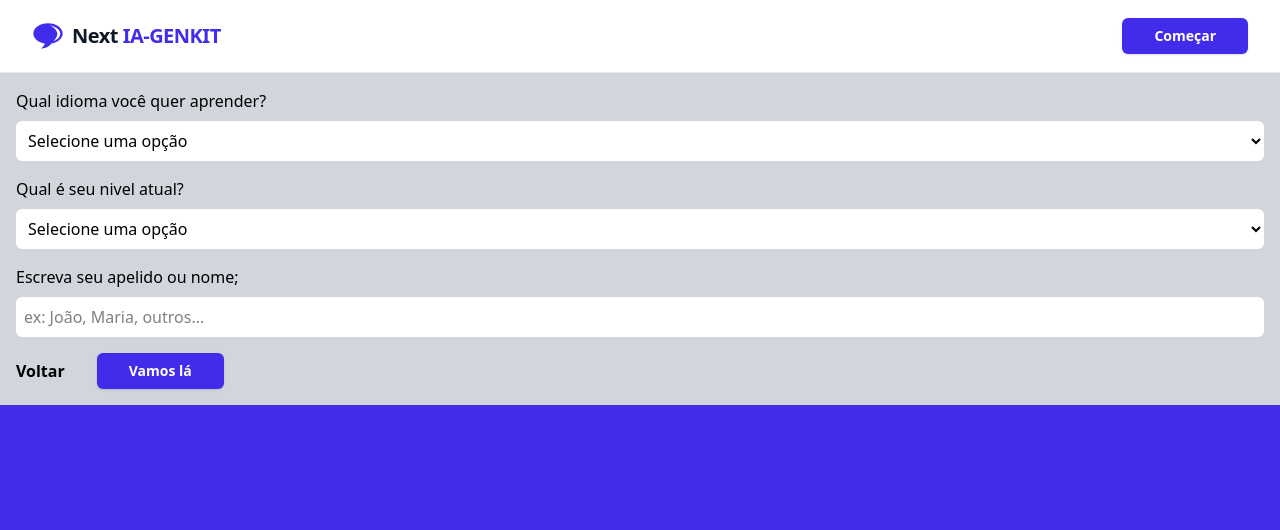
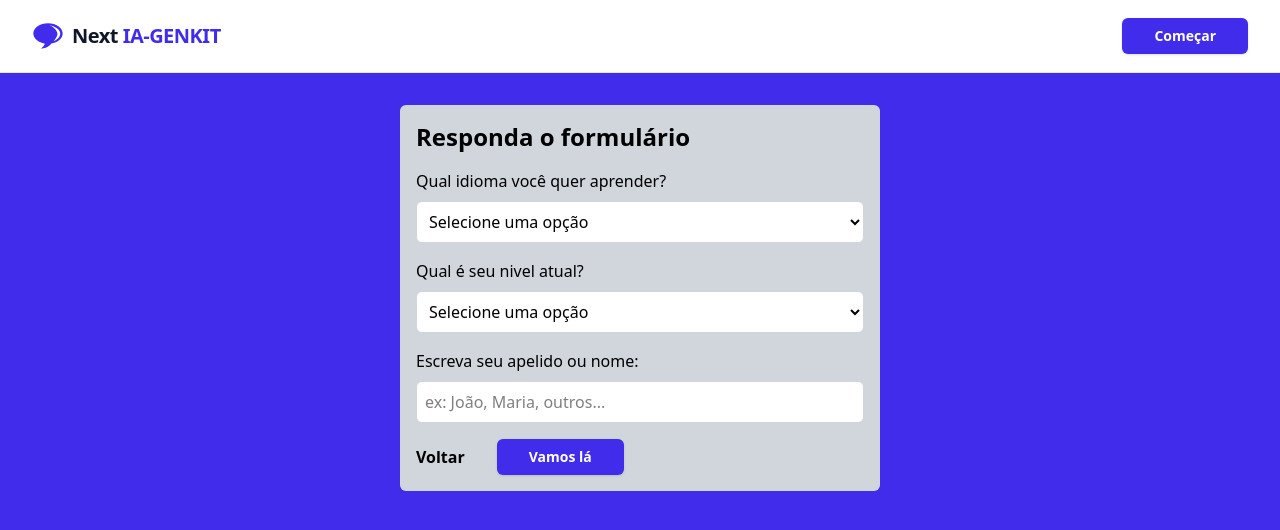
Before and after one commit to Helton-Carlos/next-IA-genkit, a Next.js app: page /form in a window 1280 px wide. Shown: the top 530 px of the page. Built offline with nearby package versions, Linux system fonts and the light colour scheme.

Commit message:
feat: add inputs form

```diff
--- a/app/form/page.tsx
+++ b/app/form/page.tsx
@@ -15,11 +15,12 @@ export default function FormPage() {
   }
 
   return(
-    <div>
-      <form onSubmit={onSubmitHandler} className="bg-gray-300 text-black p-4">
+    <div className="py-8 px-4">
+      <form onSubmit={onSubmitHandler} className="bg-gray-300 max-w-120 text-black mx-auto p-4 rounded-md">
+        <h3 className="text-2xl font-bold mb-4">Responda o formulário</h3>
         <div className="flex flex-col gap-2">
           <label htmlFor="idioma">Qual idioma você quer aprender?</label>
-          <select className="bg-white p-2 rounded-md" onChange={lidarComSelecao}>
+          <select className="bg-white p-2 rounded-md border border-gray-300 focus:border-primary focus:outline-none" onChange={lidarComSelecao}>
             <option value="">Selecione uma opção</option>
             <option value="english">Inglês</option>
             <option value="spanish">Espanhol</option>
@@ -28,7 +29,7 @@ export default function FormPage() {
 
         <div className="flex flex-col my-4 gap-2">
           <label htmlFor="idioma">Qual é seu nivel atual?</label>
-          <select className="bg-white p-2 rounded-md" onChange={lidarComSelecao}>
+          <select className="bg-white p-2 rounded-md border border-gray-300 focus:border-primary focus:outline-none" onChange={lidarComSelecao}>
             <option value="">Selecione uma opção</option>
             <option value="a-1">A-1</option>
             <option value="a-2">A-2</option>
@@ -40,8 +41,8 @@ export default function FormPage() {
         </div>
 
         <div className="flex flex-col my-4 gap-2">
-          <label htmlFor="idioma">Escreva seu apelido ou nome;</label>
-          <input type="text" placeholder="ex: João, Maria, outros..." className="bg-white p-2 rounded-md"  />
+          <label htmlFor="idioma">Escreva seu apelido ou nome:</label>
+          <input type="text" placeholder="ex: João, Maria, outros..." className="bg-white p-2 rounded-md border border-gray-300 focus:border-primary focus:outline-none"  />
         </div>
 
         <div className="flex items-center gap-8 hover:underline">
```
